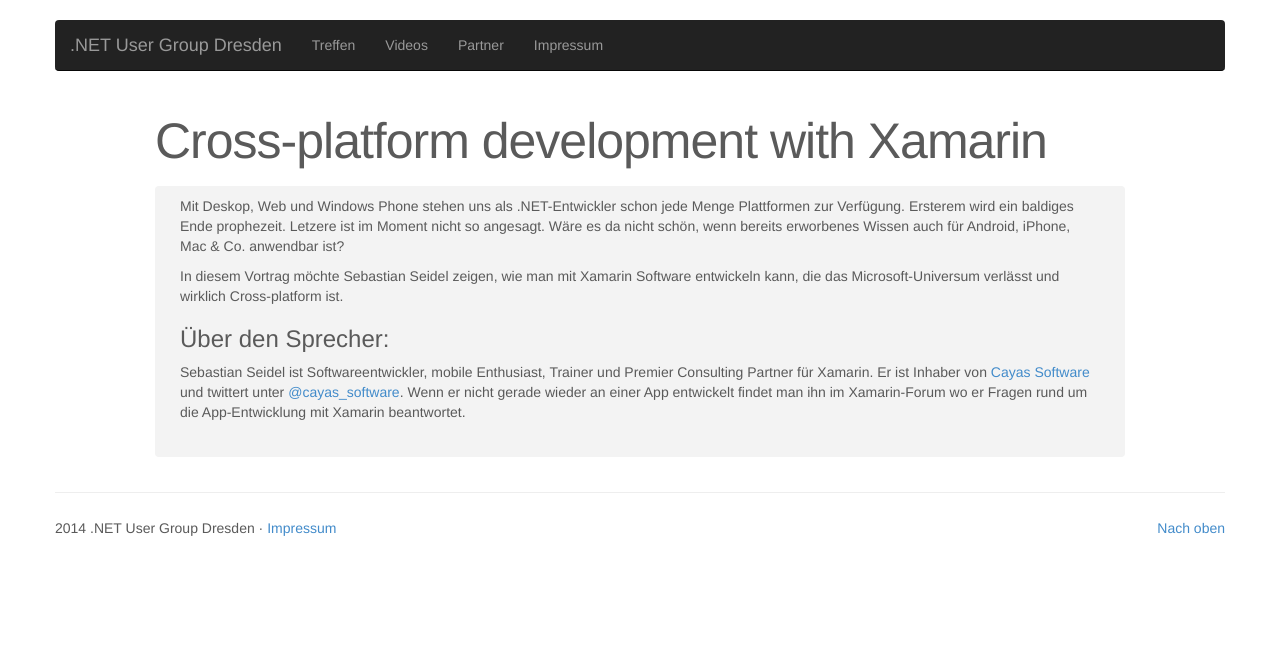
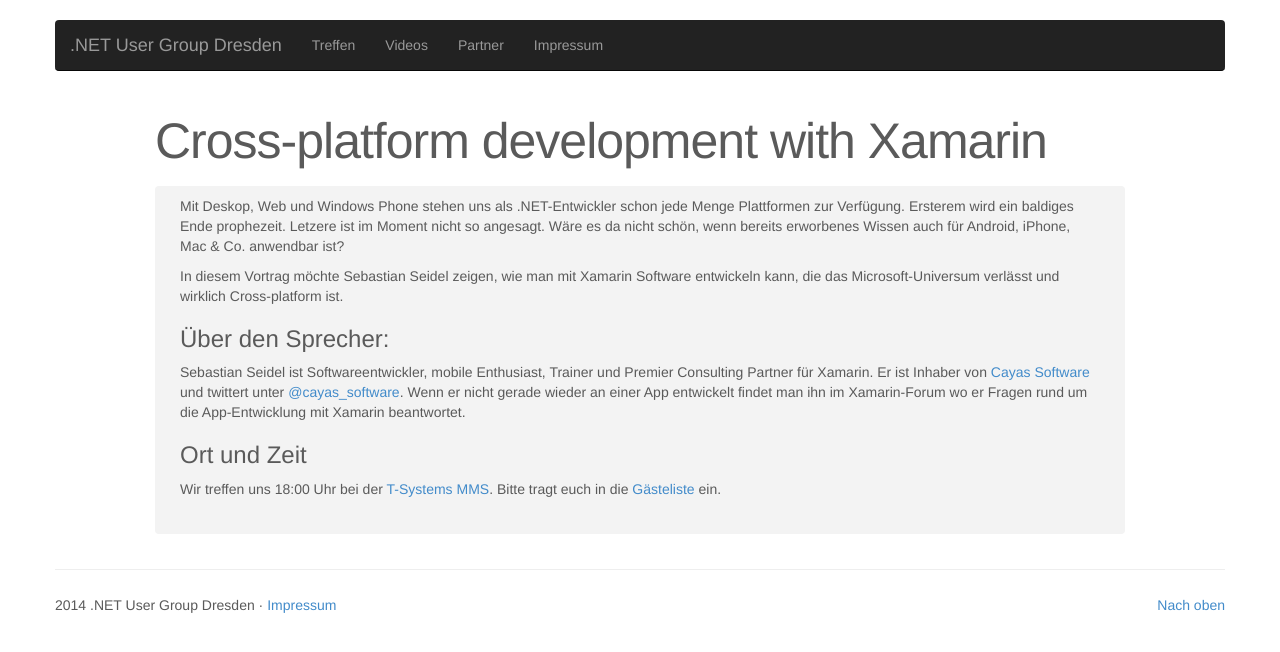
Before and after one commit to dddotnet/dddotnet.github.io, a Jekyll site: the page built from _posts/2014-04-24-Cross-platform-development-with-Xamarin.markdown, in a window 1280 px wide. Shown: the top 652 px of the page. Built offline with Jekyll 4.4.1, drawn with Linux system fonts in a browser that asks for light colours; Markdown is read by kramdown in place of the engine named in the settings.

Commit message:
Links hinzugefügt

```diff
--- a/_posts/2014-04-24-Cross-platform-development-with-Xamarin.markdown
+++ b/_posts/2014-04-24-Cross-platform-development-with-Xamarin.markdown
@@ -14,3 +14,7 @@
 
 ###Über den Sprecher:
 Sebastian Seidel ist Softwareentwickler, mobile Enthusiast, Trainer und Premier Consulting Partner für Xamarin. Er ist Inhaber von [Cayas Software](http://www.cayas.de) und twittert unter [@cayas_software](http://twitter.com/cayas_software). Wenn er nicht gerade wieder an einer App entwickelt findet man ihn im Xamarin-Forum wo er Fragen rund um die App-Entwicklung mit Xamarin beantwortet.
+
+###Ort und Zeit
+
+Wir treffen uns 18:00 Uhr bei der [T-Systems MMS](http://www.t-systems-mms.com/). Bitte tragt euch in die [Gästeliste](https://www.xing.com/events/einladung-treffen-24-04-2014-cross-platform-development-with-xamarin-1375140) ein.
```
